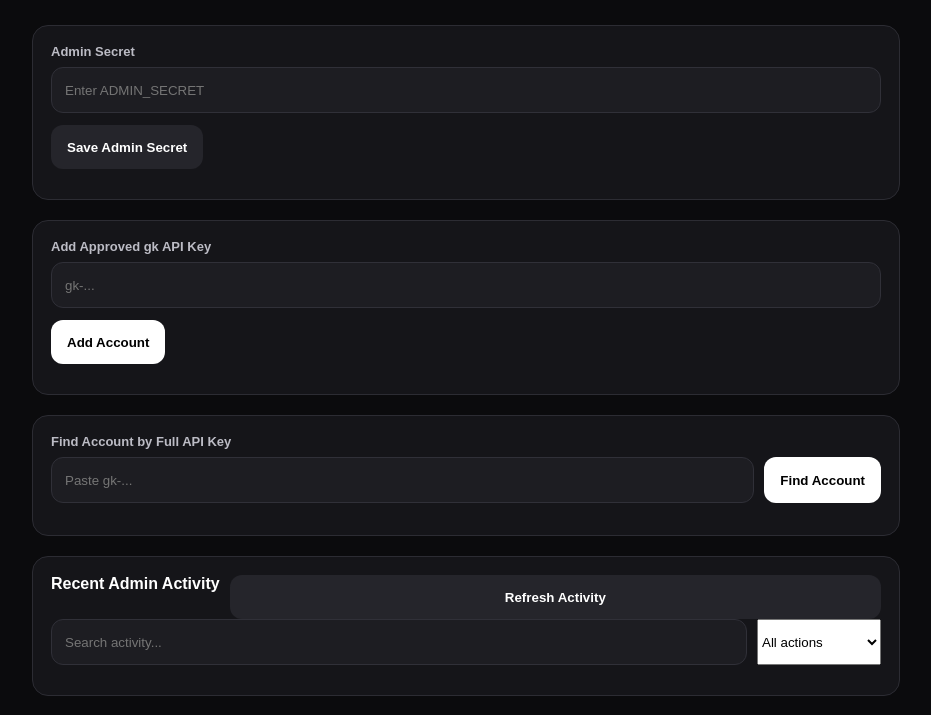
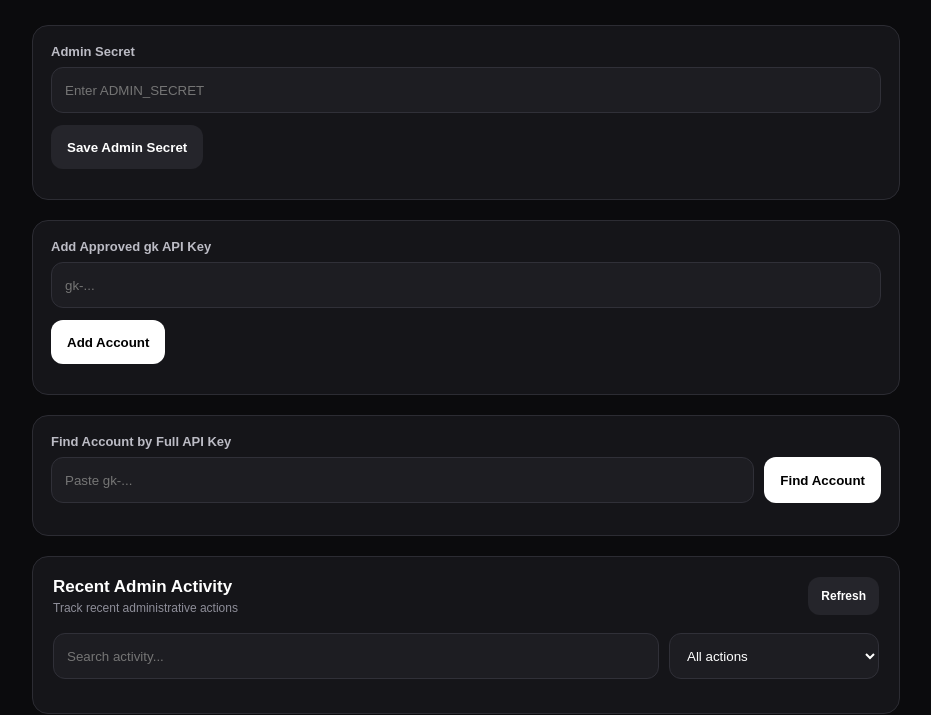
Before and after one commit to Blublulamp/bluelampai, a website: page admin.html in a window 1280 px wide. Shown: the part 84-799 px from the top of the page, without its empty margins (174-1105 px from the left). Drawn offline with Linux system fonts and the light colour scheme.

Commit message:
Update admin.html

```diff
--- a/admin.html
+++ b/admin.html
@@ -170,20 +170,91 @@
       background: #08140d;
       color: #ffffff;
     }
+select {
+  width: 100%;
+  height: 46px;
+  padding: 0 13px;
+  border: 1px solid #303038;
+  border-radius: 12px;
+  outline: none;
+  background: #1d1d22;
+  color: #ffffff;
+}
+
+.audit-card {
+  padding: 20px;
+}
+
+.audit-header {
+  display: flex;
+  align-items: center;
+  justify-content: space-between;
+  gap: 14px;
+}
+
+.audit-title {
+  display: grid;
+  gap: 4px;
+}
+
+.audit-title strong {
+  font-size: 17px;
+}
+
+.audit-title span {
+  color: #8e8e99;
+  font-size: 12px;
+}
+
+.audit-refresh {
+  flex: 0 0 auto !important;
+  min-height: 38px;
+  padding: 0 13px;
+  font-size: 12px;
+}
+
+.audit-filter-grid {
+  display: grid;
+  grid-template-columns: minmax(0, 1fr) 210px;
+  gap: 10px;
+  margin-top: 18px;
+}
+
+.audit-filter-grid input,
+.audit-filter-grid select {
+  margin-bottom: 0;
+}
+
 .audit-list {
   display: grid;
   gap: 8px;
-  margin-top: 12px;
+  margin-top: 14px;
 }
 
 .audit-item {
-  padding: 10px;
+  padding: 12px 13px;
   border: 1px solid #2a2a30;
-  border-radius: 10px;
+  border-radius: 11px;
   background: #111114;
-  color: #b7b7c0;
+  color: #c4c4ce;
   font-size: 13px;
-  line-height: 1.45;
+  line-height: 1.5;
+  overflow-wrap: anywhere;
+}
+
+@media (max-width: 620px) {
+  .audit-header {
+    align-items: stretch;
+    flex-direction: column;
+  }
+
+  .audit-refresh {
+    width: 100%;
+  }
+
+  .audit-filter-grid {
+    grid-template-columns: 1fr;
+  }
 }
     .account-item {
       padding: 14px;
@@ -375,8 +446,6 @@
       </div>
 
     </div>
-
-
     <div class="card">
 
       <label for="searchApiKeyInput">
@@ -409,24 +478,29 @@
       ></div>
 
     </div>
-<div class="card">
-
-  <div class="row">
+
+    <div class="card audit-card">
+
+      <div class="audit-header">
+        <div class="audit-title">
           <strong>Recent Admin Activity</strong>
+          <span>Track recent administrative actions</span>
+        </div>
 
         <button
           id="refreshAuditBtn"
-      class="secondary"
+          class="secondary audit-refresh"
         >
-      Refresh Activity
+          Refresh
         </button>
       </div>
-  <div class="search-grid">
+
+      <div class="audit-filter-grid">
         <input
           id="auditSearchInput"
           type="search"
           placeholder="Search activity..."
-    />
+        >
 
         <select id="auditActionFilter">
           <option value="">All actions</option>
@@ -438,6 +512,7 @@
           <option value="account_deleted">Account deleted</option>
         </select>
       </div>
+
       <div
         id="auditMessage"
         class="message"
```
Lines whose indentation alone changed are shown as unchanged.
